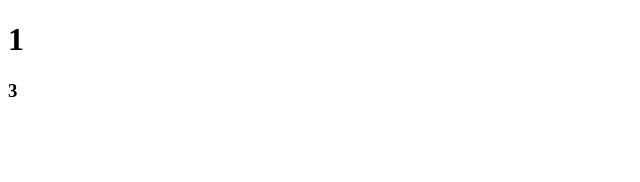
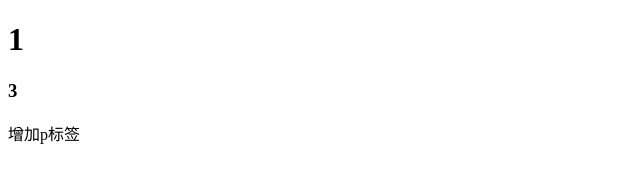
Before and after one commit to bruce-ws/gittest, a plain HTML site: page index.html in a window 1280 px wide. Shown: the whole page, without its empty margins (0-640 px from the left). Drawn offline with Linux system fonts and the light colour scheme.

Commit message:
提交pppp

```diff
--- a/index.html
+++ b/index.html
@@ -9,5 +9,6 @@
 <body>
     <h1>1</h1>
     <H3>3</H3>
+    <p>增加p标签</p>
 </body>
 </html>
```
